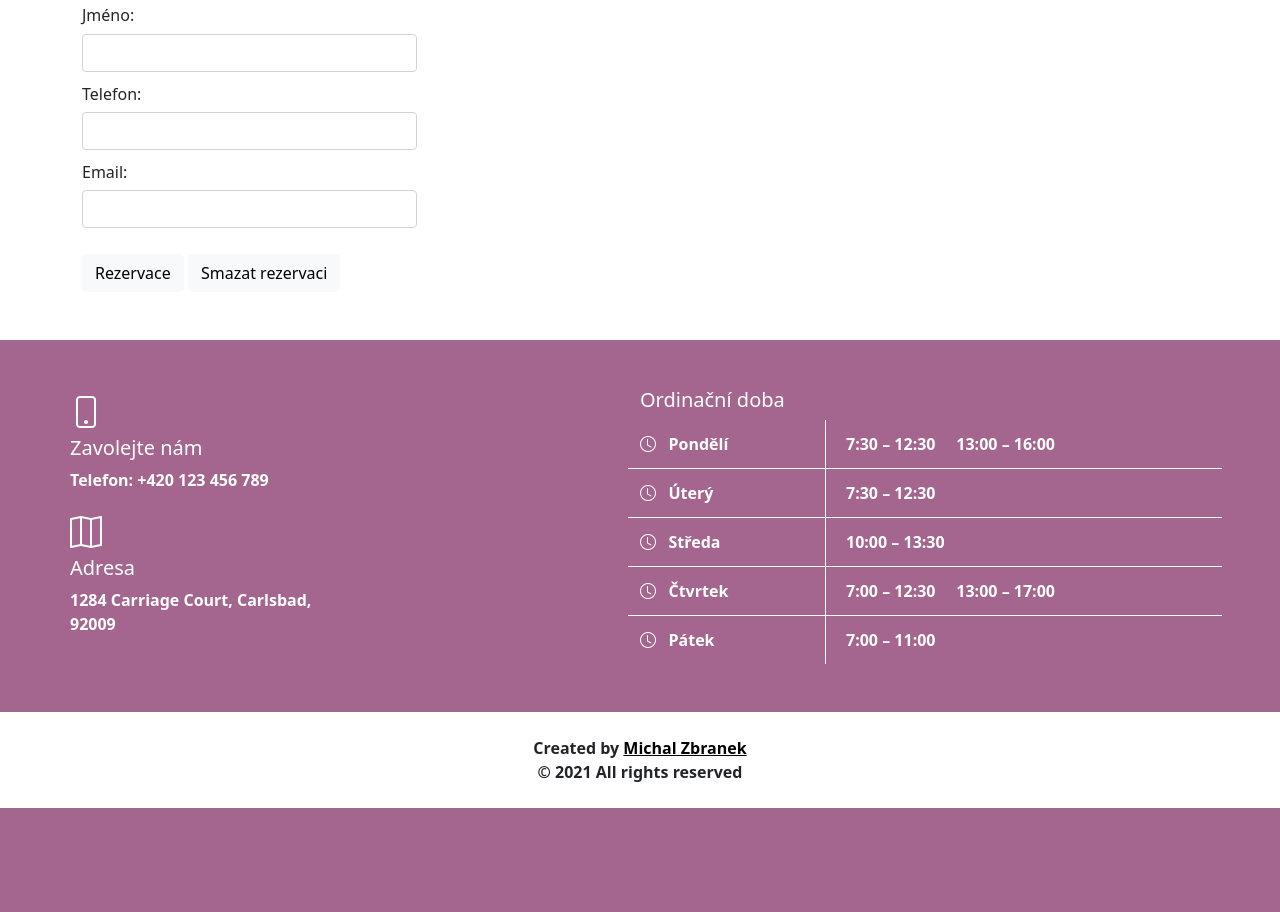
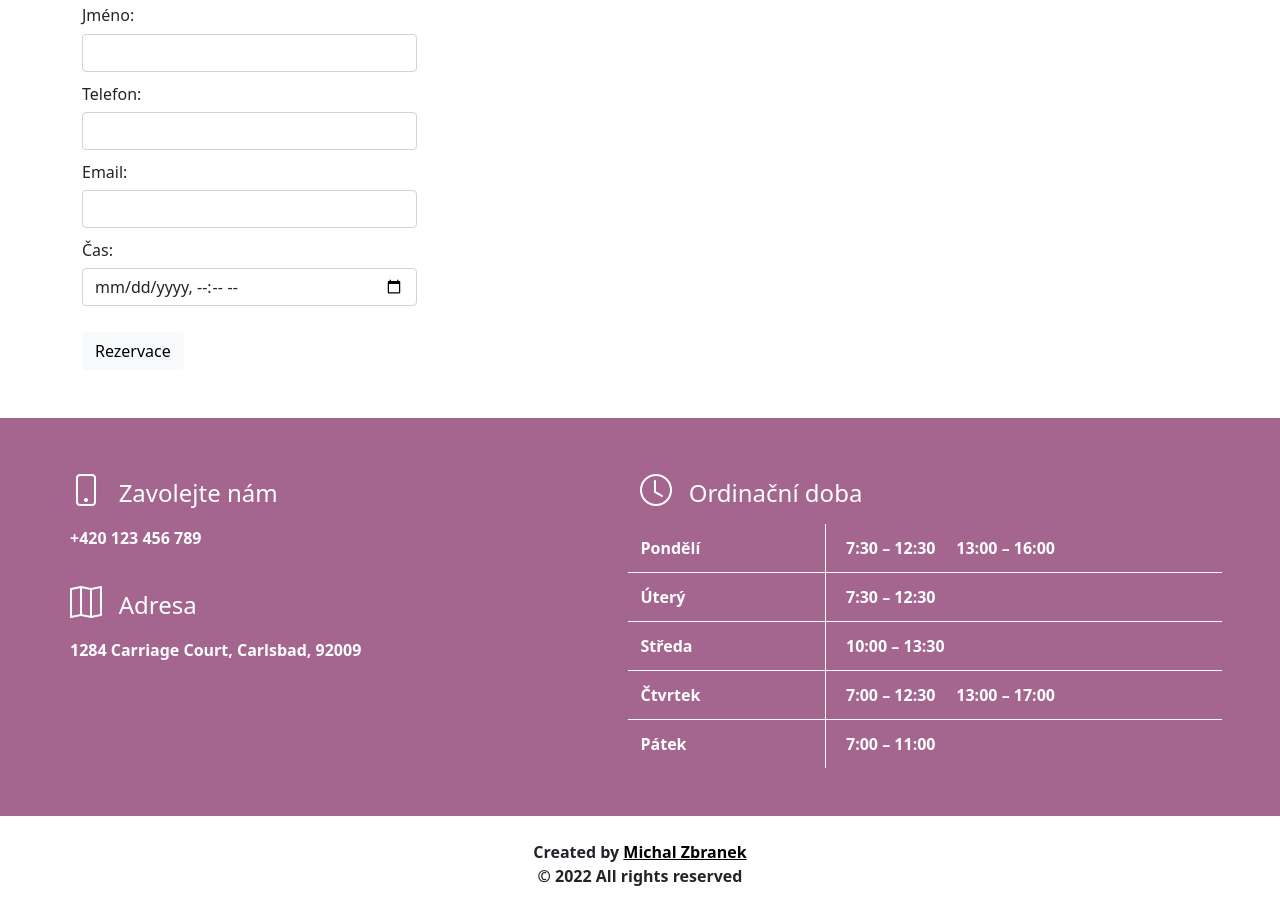
Before and after one commit to michalzbranek/dermatology, a Django app: page /derma/ in a window 1280 px wide. Shown: the part 829-1741 px from the top of the page. Before the commit the page ends 1637 px from the top, so only its background shows below. Run offline with Django 3.2, Linux system fonts and the light colour scheme.

Commit message:
About design

```diff
--- a/derma/forms.py
+++ b/derma/forms.py
@@ -4,3 +4,4 @@ class ReservationForm(forms.Form):
     name = forms.CharField()
     phone = forms.CharField()
     email = forms.CharField()
+    time = forms.DateTimeField()
--- a/derma/models.py
+++ b/derma/models.py
@@ -4,10 +4,12 @@ class Reservation(models.Model):
     name = models.CharField(max_length = 20)
     phone = models.CharField(max_length = 20)
     email = models.CharField(max_length = 20)
+    time = models.DateTimeField
 
     def __str__(self):
         return  ' '.join([
             self.name,
             self.phone,
             self.email,
+            self.time
         ])
--- a/derma/templates/base_generic.html
+++ b/derma/templates/base_generic.html
@@ -6,9 +6,9 @@
 
     {% block title %}<title>Dermatologie Zlín</title>{% endblock %}
 
-    <link rel="stylesheet" href="https://cdn.jsdelivr.net/npm/bootstrap-icons@1.5.0/font/bootstrap-icons.css">
-    <link href="https://cdn.jsdelivr.net/npm/bootstrap@5.1.0/dist/css/bootstrap.min.css" rel="stylesheet" integrity="sha384-KyZXEAg3QhqLMpG8r+8fhAXLRk2vvoC2f3B09zVXn8CA5QIVfZOJ3BCsw2P0p/We" crossorigin="anonymous">
-    <script src="https://cdn.jsdelivr.net/npm/bootstrap@5.1.0/dist/js/bootstrap.bundle.min.js" integrity="sha384-U1DAWAznBHeqEIlVSCgzq+c9gqGAJn5c/t99JyeKa9xxaYpSvHU5awsuZVVFIhvj" crossorigin="anonymous"></script>      <!-- Add additional CSS in static file -->
+    <link rel="stylesheet" href="https://cdn.jsdelivr.net/npm/bootstrap-icons@1.8.1/font/bootstrap-icons.css">
+    <link href="https://cdn.jsdelivr.net/npm/bootstrap@5.1.3/dist/css/bootstrap.min.css" rel="stylesheet" integrity="sha384-1BmE4kWBq78iYhFldvKuhfTAU6auU8tT94WrHftjDbrCEXSU1oBoqyl2QvZ6jIW3" crossorigin="anonymous">
+    <script src="https://cdn.jsdelivr.net/npm/bootstrap@5.1.3/dist/js/bootstrap.bundle.min.js" integrity="sha384-ka7Sk0Gln4gmtz2MlQnikT1wXgYsOg+OMhuP+IlRH9sENBO0LRn5q+8nbTov4+1p" crossorigin="anonymous"></script>
 
     {% load static %}
     <link rel="stylesheet" href="{% static 'css/styles.css' %}">
@@ -76,42 +76,43 @@
         <div class="container py-5">
             <div class="row">
               <div class="col-md-6 m-0 p-0">
-                        <div class="col-md-6">
-                            <i class="bi bi-phone" style="font-size: 2rem;"></i>
-                            <h5>Zavolejte nám</h5>
-                            <p>Telefon:&nbsp;+420&nbsp;123&nbsp;456&nbsp;789</p>
+                        <div class="col-md-8">
+                            <i class="bi bi-phone" style="font-size: 2rem;"></i>&nbsp;&nbsp;&nbsp;
+                            <h4 style="display: inline;">Zavolejte nám</h4>
+                            <p style="line-height: 300%;">+420&nbsp;123&nbsp;456&nbsp;789</p>
                         </div>
-                        <div class="col-md-6">
-                            <i class="bi bi-map" style="font-size: 2rem;"></i>
-                            <h5>Adresa</h5>
-                            <p>1284 Carriage Court, Carlsbad, 92009</p>
+                        <div class="col-md-8">
+                            <i class="bi bi-map" style="font-size: 2rem;"></i>&nbsp;&nbsp;&nbsp;
+                            <h4 style="display: inline;">Adresa</h4>
+                            <p style="line-height: 300%;">1284 Carriage Court, Carlsbad, 92009</p>
                         </div>
               </div>
 
               <div class="col-md-6 m-0 p-0">
-                  <h5>Ordinační doba</h5>
-                  <div class="row">
+                  <i class="bi bi-clock" style="font-size: 2rem;"></i>&nbsp;&nbsp;&nbsp;
+                  <h4 style="display: inline;">Ordinační doba</h4>
+                  <div class="row" style="margin-top: 10px;">
                     <div class="col-md-4 m-0 p-0">
-                      <ul class="m-0 p-0 border-class" style="list-style-type: none; line-height: 300%">
+                      <ul class="m-0 p-0 border-class" style="list-style-type: none; line-height: 300%;">
                         <li>
-                          <i class="bi bi-clock"></i>&nbsp;&nbsp;&nbsp;<span>Pondělí</span>
+                          &nbsp;&nbsp;&nbsp;<span>Pondělí</span>
                         </li>
                         <li>
-                          <i class="bi bi-clock"></i>&nbsp;&nbsp;&nbsp;<span>Úterý</span>
+                          &nbsp;&nbsp;&nbsp;<span>Úterý</span>
                         </li>
                         <li>
-                          <i class="bi bi-clock"></i>&nbsp;&nbsp;&nbsp;<span>Středa</span>
+                          &nbsp;&nbsp;&nbsp;<span>Středa</span>
                         </li>
                         <li>
-                          <i class="bi bi-clock"></i>&nbsp;&nbsp;&nbsp;<span>Čtvrtek</span>
+                          &nbsp;&nbsp;&nbsp;<span>Čtvrtek</span>
                         </li>
                         <li style="border-bottom: none !important;">
-                          <i class="bi bi-clock"></i>&nbsp;&nbsp;&nbsp;<span>Pátek</span>
+                          &nbsp;&nbsp;&nbsp;<span>Pátek</span>
                         </li>
                       </ul>
                     </div>
                     <div class="col-md-8 m-0 p-0">
-                      <ul class="m-0 p-0 border-time" style="list-style-type: none; line-height: 300%">
+                      <ul class="m-0 p-0 border-time" style="list-style-type: none; line-height: 300%;">
                         <li>
                           <span>7:30 – 12:30&nbsp;&nbsp;&nbsp;&nbsp;&nbsp;13:00 – 16:00</span>
                         </li>
@@ -139,7 +140,7 @@
     <footer class="footer text-center pb-2 pt-3 pt-md-4">
        Created by
        <a id="createdBy" href="https://michalzbranek.github.io/portfolio/" target="_blank" style="color: black; text-decoration: underline;">Michal Zbranek</a>
-       <p>© 2021 All rights reserved</p>
+       <p>© 2022 All rights reserved</p>
     </footer>
 
   </body>
--- a/derma/templates/index.html
+++ b/derma/templates/index.html
@@ -20,8 +20,11 @@
                   <label><h6>Email:</h6></label>
                   <input class="form-control" type="email" name="email" required>
               </div>
+              <div class="form-group">
+                <label><h6>Čas:</h6></label>
+                <input class="form-control" type="datetime-local" name="time" required>
+              </div>
               <input class="btn btn-light mt-3" name="reservation" type="submit" value="Rezervace">
-              <input class="btn btn-light mt-3" name="reservation" type="submit" value="Smazat rezervaci">
           </form>
       </div>
 
--- a/derma/views.py
+++ b/derma/views.py
@@ -7,23 +7,17 @@ def booking(request):
         db = client.dermatology
 
         if request.POST.get('reservation') == 'Rezervace':
-            db.reservation.update(
+            db.reservation.update_one(
                 {'name': request.POST.get('name')},
                 {
-                    "name": request.POST.get('name'),
-                    "phone": request.POST.get('phone'),
-                    "email": request.POST.get('email')
+                    "$set": {
+                        'name': request.POST.get('name'),
+                        'phone': request.POST.get('phone'),
+                        'email': request.POST.get('email'),
+                        'time' : request.POST.get('time')
+                    }
                 },
                 upsert = True
-            )
-        else:
-            db.reservation.remove(
-                {
-                    "name": request.POST.get('name'),
-                    "phone": request.POST.get('phone'),
-                    "email": request.POST.get('email')
-                },
-                multi = False
             )
 
         return render(request, 'index.html')
```
